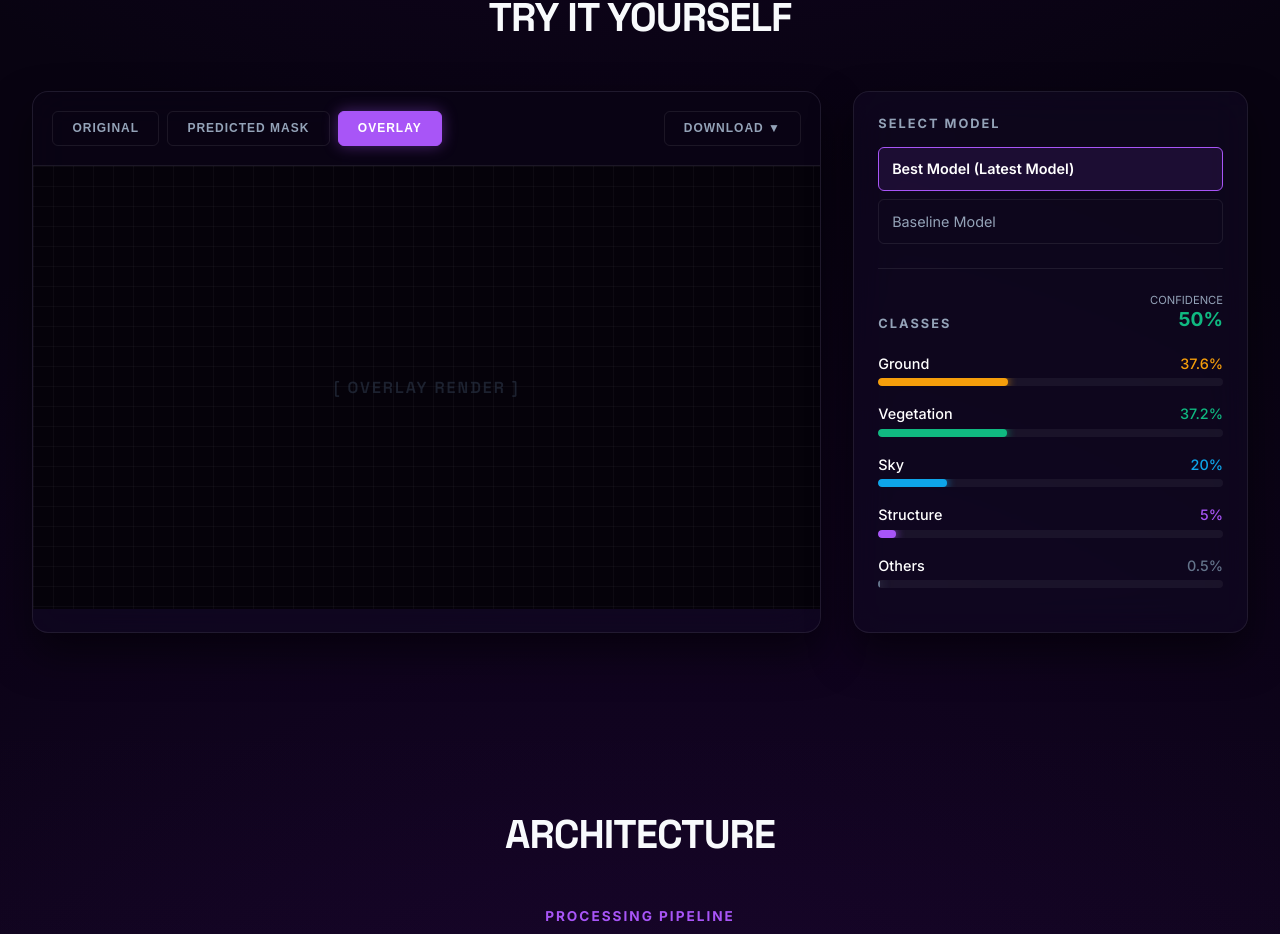
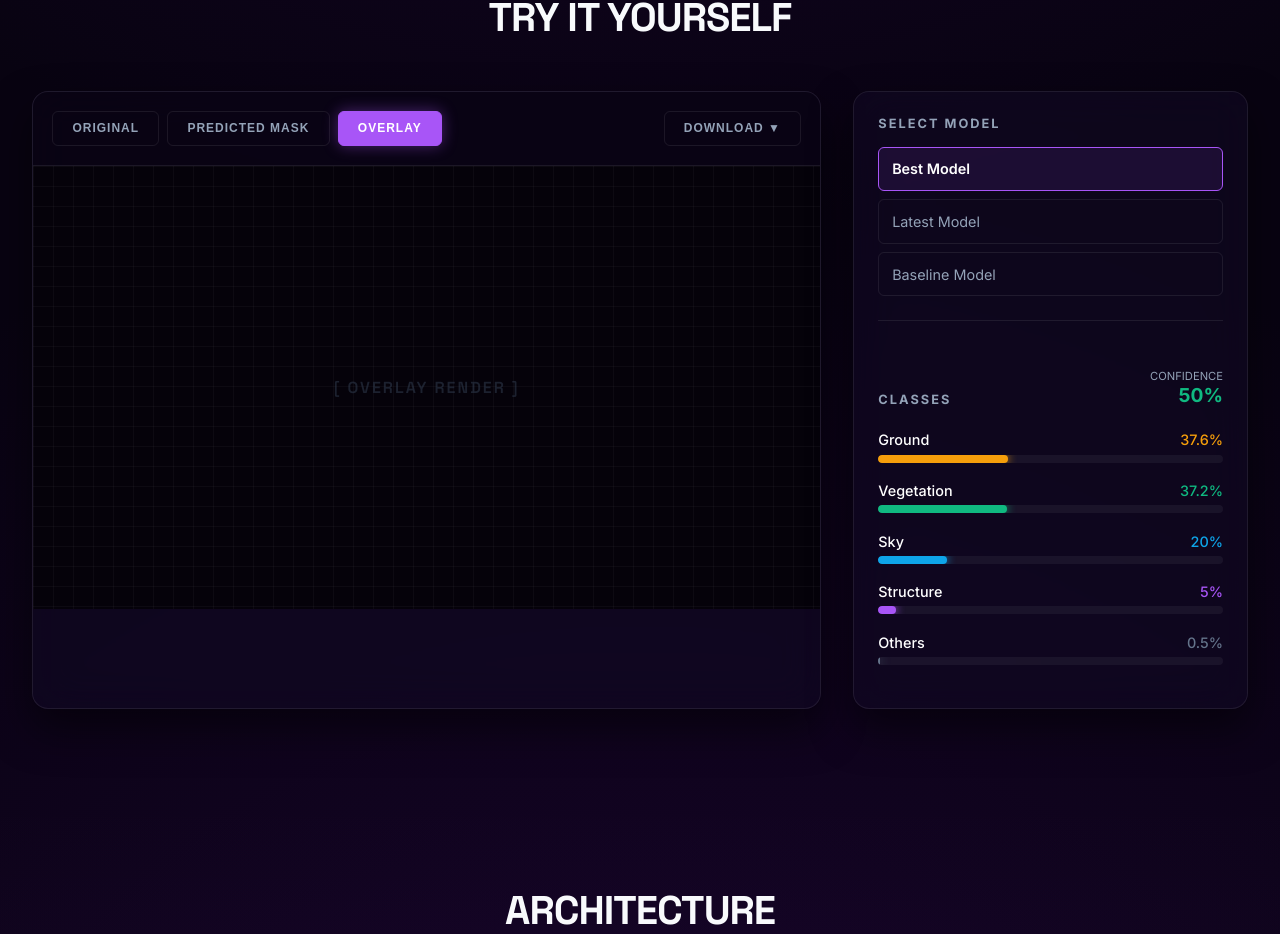
Before and after one commit to I-Lawrence/segvision-ui, a React (Vite) app: page / in a window 1280 px wide. Shown: the part 1091-2025 px from the top of the page. Built offline with nearby package versions, Linux system fonts and the light colour scheme.

Commit message:
fix model options which were missing

```diff
--- a/src/components/Demo.jsx
+++ b/src/components/Demo.jsx
@@ -9,8 +9,15 @@ const CLASSES = [
     { name: 'Others', val: '0.5%', color: '#64748b' }
 ];
 
+const MODELS = [
+    { id: 'best', label: 'Best Model' },
+    { id: 'latest', label: 'Latest Model' },
+    { id: 'baseline', label: 'Baseline Model' }
+];
+
 export default function Demo() {
     const [view, setView] = useState('overlay');
+    const [selectedModel, setSelectedModel] = useState('best'); // New state for models
     const [isDropdownOpen, setIsDropdownOpen] = useState(false);
     const dropdownRef = useRef(null);
 
@@ -51,7 +58,7 @@ export default function Demo() {
                             ))}
                         </div>
 
-                        {/* Updated Download Dropdown */}
+                        {/* Download Dropdown */}
                         <div style={{ position: 'relative' }} ref={dropdownRef}>
                             <button
                                 className="view-btn"
@@ -66,12 +73,12 @@ export default function Demo() {
                                     top: '100%',
                                     right: 0,
                                     marginTop: '0.5rem',
-                                    backgroundColor: '#1e293b', // fallback dark background
+                                    backgroundColor: '#1e293b',
                                     border: '1px solid var(--border-subtle)',
                                     borderRadius: '6px',
                                     display: 'flex',
                                     flexDirection: 'column',
-                                    minWidth: '150px', // slightly wider for the new text
+                                    minWidth: '150px',
                                     zIndex: 50,
                                     boxShadow: '0 10px 15px -3px rgba(0, 0, 0, 0.5)'
                                 }}>
@@ -98,7 +105,7 @@ export default function Demo() {
                                             padding: '0.75rem 1rem',
                                             background: 'transparent',
                                             border: 'none',
-                                            borderBottom: '1px solid var(--border-subtle)', // Added border here
+                                            borderBottom: '1px solid var(--border-subtle)',
                                             color: 'white',
                                             textAlign: 'left',
                                             cursor: 'pointer',
@@ -136,18 +143,38 @@ export default function Demo() {
 
                 {/* Sidebar Panel */}
                 <div className="glass-panel sidebar-panel">
+
+                    {/* Updated Select Model Section */}
                     <div style={{ paddingBottom: '1.5rem', borderBottom: '1px solid var(--border-subtle)' }}>
                         <div className="panel-header">Select Model</div>
-                        <div style={{ padding: '0.8rem', background: 'rgba(168, 85, 247, 0.1)', border: '1px solid var(--accent-neon)', borderRadius: '6px', color: 'white', fontSize: '0.9rem', fontWeight: '600', marginBottom: '0.5rem' }}>
-                            Best Model (Latest Model)
-                        </div>
-                        <div style={{ padding: '0.8rem', border: '1px solid var(--border-subtle)', borderRadius: '6px', color: 'var(--text-muted)', fontSize: '0.9rem' }}>
-                            Baseline Model
+                        <div style={{ display: 'flex', flexDirection: 'column', gap: '0.5rem' }}>
+                            {MODELS.map((model) => {
+                                const isActive = selectedModel === model.id;
+                                return (
+                                    <div
+                                        key={model.id}
+                                        onClick={() => setSelectedModel(model.id)}
+                                        style={{
+                                            padding: '0.8rem',
+                                            background: isActive ? 'rgba(168, 85, 247, 0.1)' : 'transparent',
+                                            border: `1px solid ${isActive ? 'var(--accent-neon)' : 'var(--border-subtle)'}`,
+                                            borderRadius: '6px',
+                                            color: isActive ? 'white' : 'var(--text-muted)',
+                                            fontSize: '0.9rem',
+                                            fontWeight: isActive ? '600' : 'normal',
+                                            cursor: 'pointer',
+                                            transition: 'all 0.2s ease'
+                                        }}
+                                    >
+                                        {model.label}
+                                    </div>
+                                );
+                            })}
                         </div>
                     </div>
 
                     <div>
-                        <div style={{ display: 'flex', justifyContent: 'space-between', alignItems: 'end', marginBottom: '1.5rem' }}>
+                        <div style={{ display: 'flex', justifyContent: 'space-between', alignItems: 'end', marginBottom: '1.5rem', paddingTop: '1.5rem' }}>
                             <div className="panel-header" style={{ margin: 0 }}>Classes</div>
                             <div style={{ textAlign: 'right' }}>
                                 <div style={{ fontSize: '0.7rem', color: 'var(--text-muted)' }}>CONFIDENCE</div>
```
